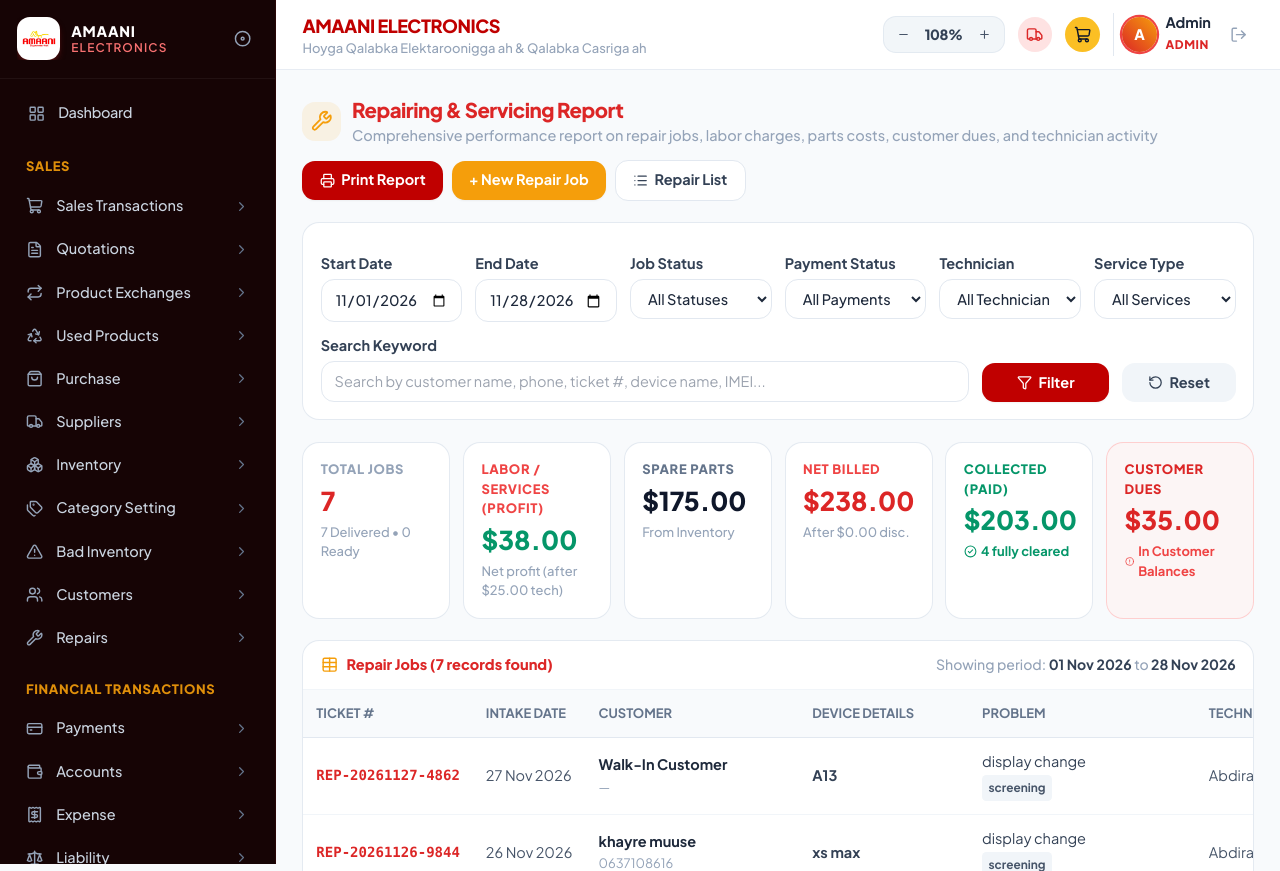
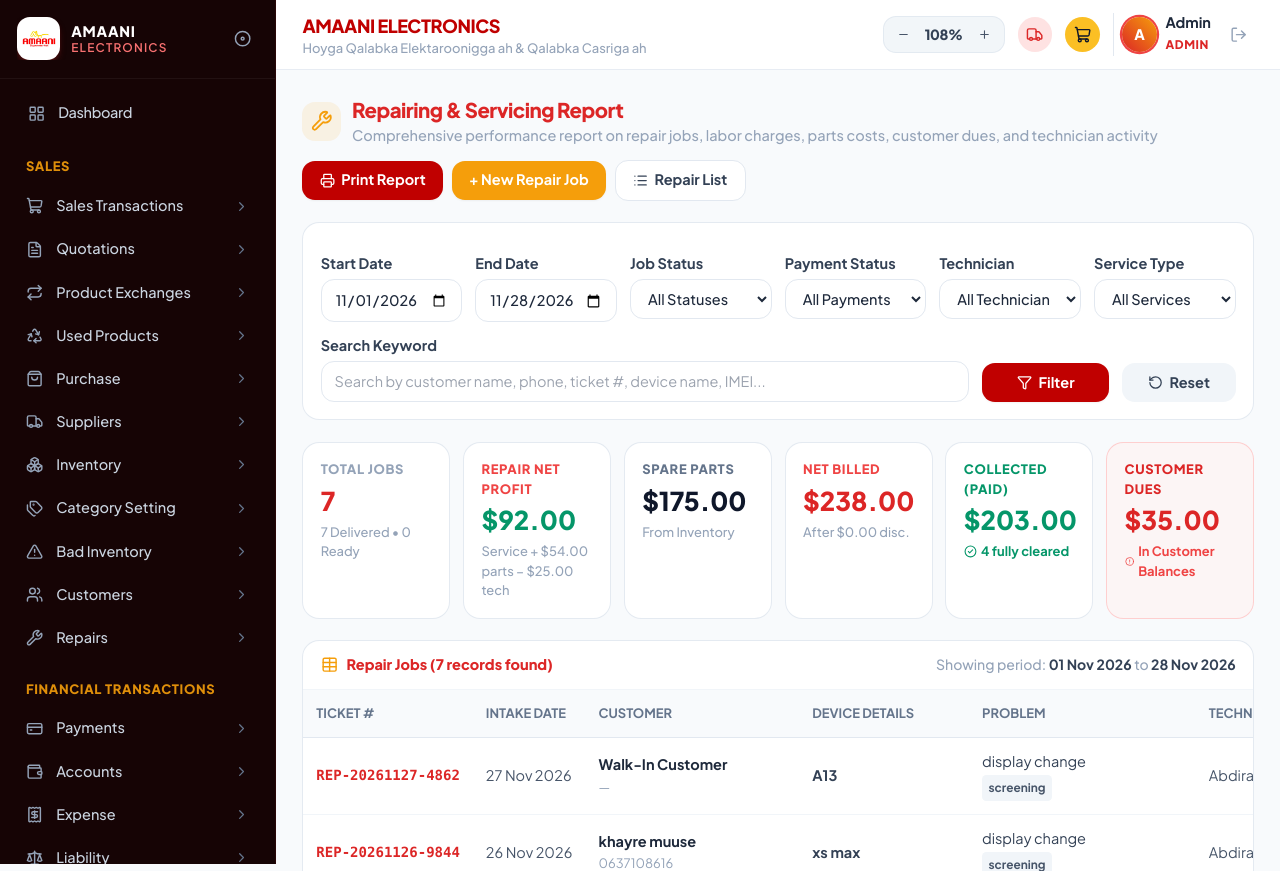
Before and after one commit to Ridwaan40/Amaani_Electronic, a PHP site: page /repair_report.php in a window 1280 px wide. Shown: the top 871 px of the page. Run offline with PHP 8.4, Linux system fonts and the light colour scheme; a user stored in the database is signed in; data comes from the database, SQL or seed files in the repository; some libraries are stand-ins or nearby versions.

Commit message:
Update Repair Profit to include spare parts margin: (service_cost + parts_profit) - technician_cost

```diff
--- a/repair_report.php
+++ b/repair_report.php
@@ -59,7 +59,13 @@ $whereSql = implode(' AND ', $where);
 
 $sql = "
     SELECT r.*,
-        (SELECT COUNT(*) FROM repair_job_parts p WHERE p.repair_id = r.id) AS parts_count
+        (SELECT COUNT(*) FROM repair_job_parts p WHERE p.repair_id = r.id) AS parts_count,
+        COALESCE((
+            SELECT SUM(rjp.total - (rjp.qty * COALESCE(IF(pr.last_price > 0, pr.last_price, pr.wholesale_price), 0)))
+            FROM repair_job_parts rjp
+            LEFT JOIN products pr ON (pr.id = rjp.product_id OR (rjp.product_id IS NULL AND LOWER(TRIM(pr.name)) = LOWER(TRIM(rjp.part_name))))
+            WHERE rjp.repair_id = r.id
+        ), 0) AS parts_profit
     FROM repair_jobs r
     WHERE $whereSql
     ORDER BY r.intake_date DESC, r.id DESC
@@ -73,13 +79,14 @@ $totalJobs     = count($jobs);
 $deliveredCnt  = 0;
 $readyCnt      = 0;
 $fullyCleared  = 0;
-$sumLabor      = 0.00;
-$sumTechCost   = 0.00;
-$sumParts      = 0.00;
-$sumDisc       = 0.00;
-$sumTotal      = 0.00;
-$sumPaid       = 0.00;
-$sumDue        = 0.00;
+$sumLabor       = 0.00;
+$sumTechCost    = 0.00;
+$sumParts       = 0.00;
+$sumPartsProfit = 0.00;
+$sumDisc        = 0.00;
+$sumTotal       = 0.00;
+$sumPaid        = 0.00;
+$sumDue         = 0.00;
 
 foreach ($jobs as $j) {
     if ($j['status'] === 'Delivered') $deliveredCnt++;
@@ -89,15 +96,16 @@ foreach ($jobs as $j) {
     $due  = max(0, $tot - $paid);
     if ($due <= 0.001) $fullyCleared++;
 
-    $sumLabor    += floatval($j['service_cost']);
-    $sumTechCost += floatval($j['technician_cost']);
-    $sumParts    += floatval($j['parts_cost']);
-    $sumDisc     += floatval($j['discount']);
-    $sumTotal    += $tot;
-    $sumPaid     += $paid;
-    $sumDue      += $due;
+    $sumLabor       += floatval($j['service_cost']);
+    $sumTechCost    += floatval($j['technician_cost']);
+    $sumParts       += floatval($j['parts_cost']);
+    $sumPartsProfit += floatval($j['parts_profit'] ?? 0);
+    $sumDisc        += floatval($j['discount']);
+    $sumTotal       += $tot;
+    $sumPaid        += $paid;
+    $sumDue         += $due;
 }
-$netServiceProfit = max(0, $sumLabor - $sumTechCost);
+$netServiceProfit = max(0, ($sumLabor + $sumPartsProfit) - $sumTechCost);
 ?>
 
 <main class="flex-1 min-w-0 space-y-5">
@@ -205,9 +213,9 @@ $netServiceProfit = max(0, $sumLabor - $sumTechCost);
             </div>
 
             <div class="bg-white rounded-2xl border border-slate-200/90 p-4 shadow-xs">
-                <span class="text-[10px] font-black uppercase text-red-500 tracking-wider block">LABOR / SERVICES (PROFIT)</span>
+                <span class="text-[10px] font-black uppercase text-red-500 tracking-wider block">REPAIR NET PROFIT</span>
                 <span class="text-2xl font-black text-emerald-600 mt-1 block">$<?= number_format($netServiceProfit, 2) ?></span>
-                <span class="text-[10px] text-slate-400 font-medium mt-1 block">Net profit (after $<?= number_format($sumTechCost, 2) ?> tech)</span>
+                <span class="text-[10px] text-slate-400 font-medium mt-1 block">Service + $<?= number_format($sumPartsProfit, 2) ?> parts &minus; $<?= number_format($sumTechCost, 2) ?> tech</span>
             </div>
 
             <div class="bg-white rounded-2xl border border-slate-200/90 p-4 shadow-xs">
```
Also changed, not shown: index.php (+18 -9 lines).
